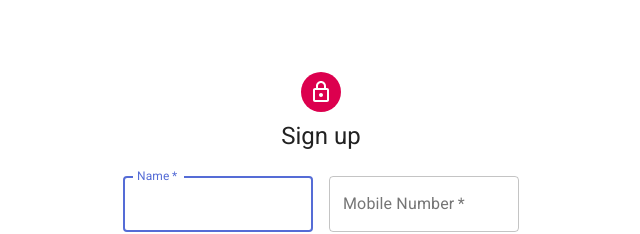
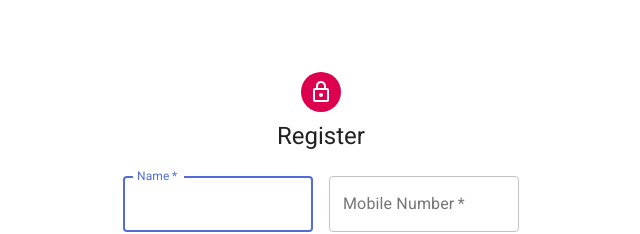
Before and after one commit to ati07/Tutorcept, a Next.js app: page /subscribe in a window 1280 px wide. Shown: the top 234 px of the page, without its empty margins (319-959 px from the left). Built offline with nearby package versions, Linux system fonts and the light colour scheme.

Commit message:
44th commit

```diff
--- a/pages/subscribe.js
+++ b/pages/subscribe.js
@@ -121,7 +121,7 @@ export default function SignUp() {
           <LockOutlinedIcon onClick={()=> router.push('/')}/>
         </Avatar>
         <Typography component="h1" variant="h5">
-          Sign up
+          Register
         </Typography>
         {!show=== null?<p className='text-green-600 text-xs'>{show.message}</p>:''}
         {error?<p className='text-red-600 text-xs'>Please Enter valid Email or Mobile Number</p>:''}
```
